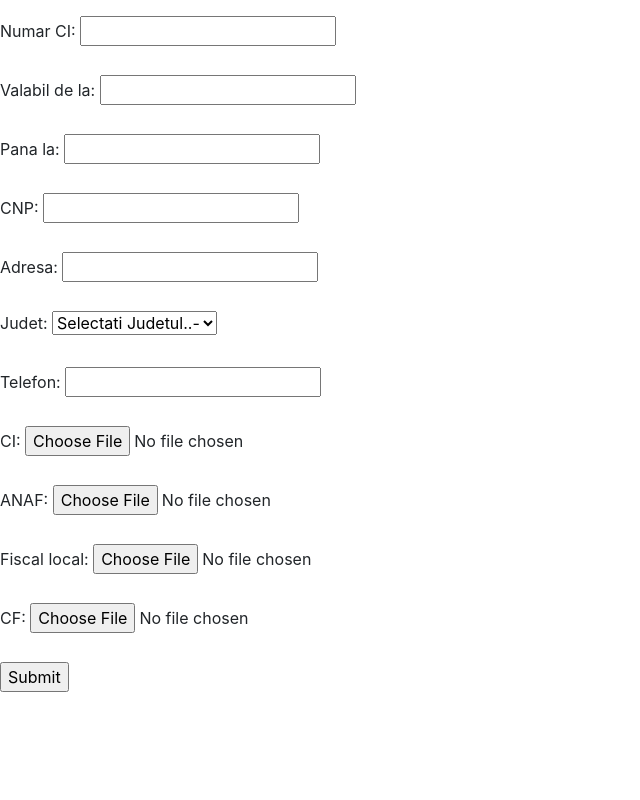
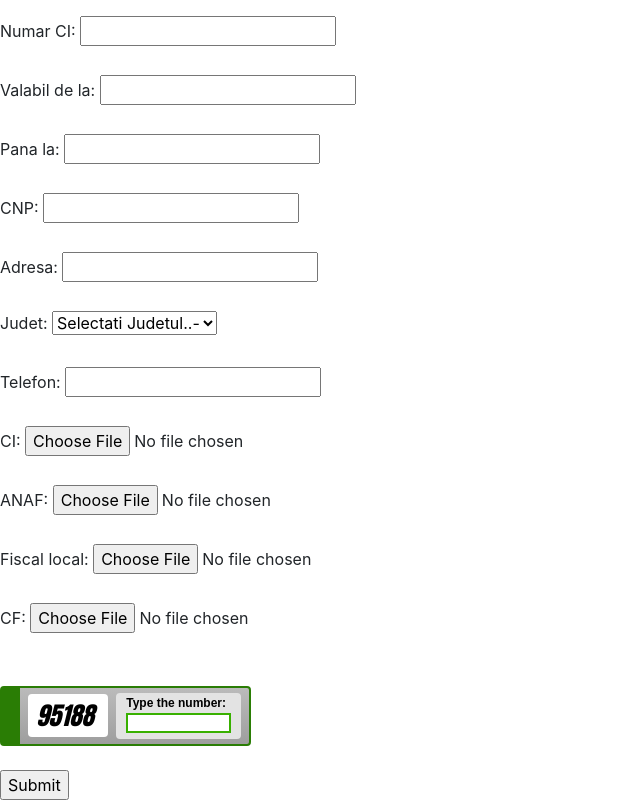
Before and after one commit to rnist/formTest, a plain HTML site: page index.html in a window 1280 px wide. Shown: the part 377-1177 px from the top of the page, without its empty margins (0-640 px from the left). Before the commit the page ends 1069 px from the top, so only its background shows below. Drawn offline with nearby package versions, Linux system fonts and the light colour scheme.

Commit message:
Update index.html

```diff
--- a/index.html
+++ b/index.html
@@ -2,12 +2,61 @@
 <html>
   <head>
     <link rel="stylesheet" href="https://cdn.jsdelivr.net/npm/bootstrap@4.3.1/dist/css/bootstrap.min.css" integrity="sha384-ggOyR0iXCbMQv3Xipma34MD+dH/1fQ784/j6cY/iJTQUOhcWr7x9JvoRxT2MZw1T" crossorigin="anonymous">
+    <style type="text/css"> /* COMPACT CAPTCHA */
+
+.capbox {
+	background-color: #BBBBBB;
+	background-image: linear-gradient(#BBBBBB, #9E9E9E);
+	border: #2A7D05 0px solid;
+	border-width: 2px 2px 2px 20px;
+	box-sizing: border-box;
+	-moz-box-sizing: border-box;
+	-webkit-box-sizing: border-box;
+	display: inline-block;
+	padding: 5px 8px 5px 8px;
+	border-radius: 4px 4px 4px 4px;
+	}
+
+.capbox-inner {
+	font: bold 12px arial, sans-serif;
+	color: #000000;
+	background-color: #E3E3E3;
+	margin: 0px auto 0px auto;
+	padding: 3px 10px 5px 10px;
+	border-radius: 4px;
+	display: inline-block;
+	vertical-align: middle;
+	}
+
+#CaptchaDiv {
+	color: #000000;
+	font: normal 25px Impact, Charcoal, arial, sans-serif;
+	font-style: italic;
+	text-align: center;
+	vertical-align: middle;
+	background-color: #FFFFFF;
+	user-select: none;
+	display: inline-block;
+	padding: 3px 14px 3px 8px;
+	margin-right: 4px;
+	border-radius: 4px;
+	}
+
+#CaptchaInput {
+	border: #38B000 2px solid;
+	margin: 3px 0px 1px 0px;
+	width: 105px;
+	}
+</style>
     <title>Formular de antrenament!</title>
   </head>
-  <body>
+  <body onload="myOnloadFunc();">
     <h3>Formular de antrenament</h3>
     <h1>Timp: </h1>
-    <form>
+    <form onsubmit=()=>{
+      return checkform(this)
+
+      }>
     <label for="email">Email:</label>
     <input type="email" name="email"><br><br>
     <label for="emailConfirm">Confirmare Email:</label>
@@ -46,7 +95,72 @@
     <input type="file" name="fiscal"><br><br>
     <label for="cf">CF:</label>
     <input type="file" name="cf"><br><br>
-    <input type="submit" value="Submit">
+      <!-- START CAPTCHA -->
+<br>
+<div class="capbox">
+
+<div id="CaptchaDiv"></div>
+
+<div class="capbox-inner">
+Type the number:<br>
+
+<input type="hidden" id="txtCaptcha">
+<input type="text" name="CaptchaInput" id="CaptchaInput" size="15"><br>
+
+</div>
+</div>
+<br><br>
+<!-- END CAPTCHA -->
+
+    <input type="submit" value="Submit" >
 </form>
+<script type="text/javascript">
+
+// Captcha Script
+
+function checkform(theform){
+var why = "";
+
+if(theform.CaptchaInput.value == ""){
+why += "- Please Enter CAPTCHA Code.\n";
+}
+if(theform.CaptchaInput.value != ""){
+if(ValidCaptcha(theform.CaptchaInput.value) == false){
+why += "- The CAPTCHA Code Does Not Match.\n";
+}
+}
+if(why != ""){
+alert(why);
+return false;
+}
+}
+
+var a = Math.ceil(Math.random() * 9)+ '';
+var b = Math.ceil(Math.random() * 9)+ '';
+var c = Math.ceil(Math.random() * 9)+ '';
+var d = Math.ceil(Math.random() * 9)+ '';
+var e = Math.ceil(Math.random() * 9)+ '';
+
+var code = a + b + c + d + e;
+document.getElementById("txtCaptcha").value = code;
+document.getElementById("CaptchaDiv").innerHTML = code;
+
+// Validate input against the generated number
+function ValidCaptcha(){
+var str1 = removeSpaces(document.getElementById('txtCaptcha').value);
+var str2 = removeSpaces(document.getElementById('CaptchaInput').value);
+if (str1 == str2){
+return true;
+}else{
+return false;
+}
+}
+
+// Remove the spaces from the entered and generated code
+function removeSpaces(string){
+return string.split(' ').join('');
+}
+</script>
+
   </body
 </html>
```
